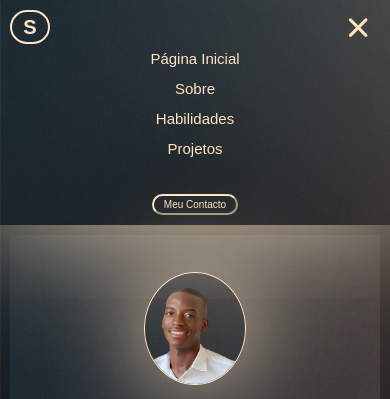
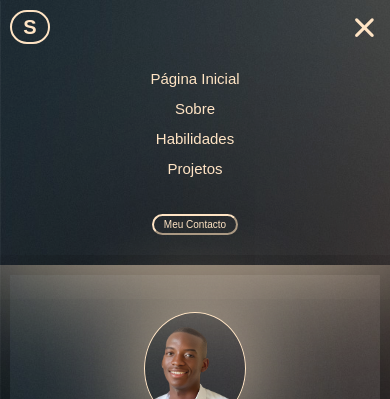
Before and after one commit to SantraSampaio/PORTIFOLIO, a plain HTML site: page index.html in a window 390 px wide. Both pictures are taken after a click on the element 364 px from the left and 27 px from the top of the page. Shown: the top 399 px of the page. Drawn offline with Linux system fonts and the light colour scheme.

Commit message:
Update Style.css

```diff
--- a/css/Style.css
+++ b/css/Style.css
@@ -264,7 +264,7 @@ footer{
         border: none;
         flex-direction: column;
         align-items: center;
-
+        padding: 20px 0;
         width: 100%;
     }
 
@@ -308,8 +308,10 @@ footer{
         height: 2px;
         border-radius: 10px;
     }  */
+
     #bar{
     display: flex;
+    justify-content: center
 }
 
 .S{
@@ -346,6 +348,9 @@ i{
 
 }
 
+
+
+
 @media screen and (max-width:393px){
         .line{
         display: flex;
```
